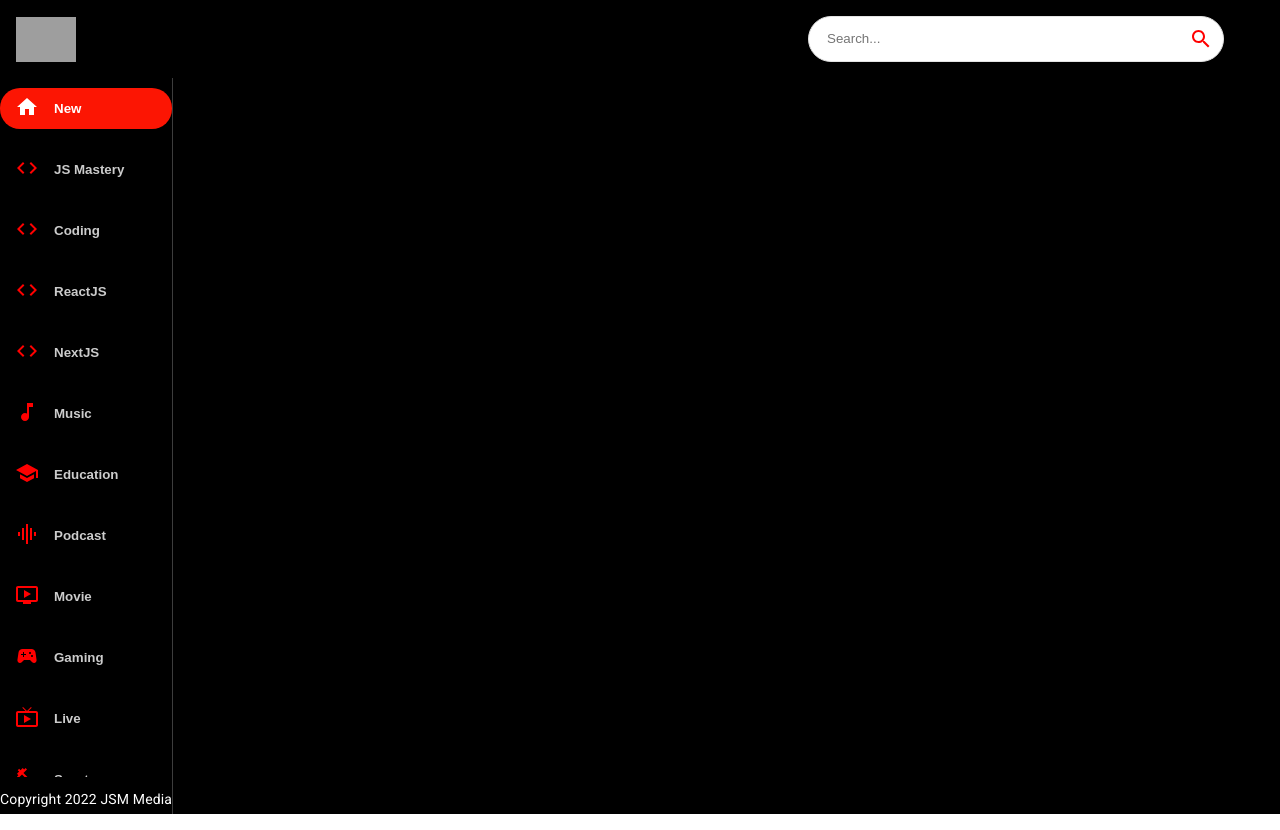
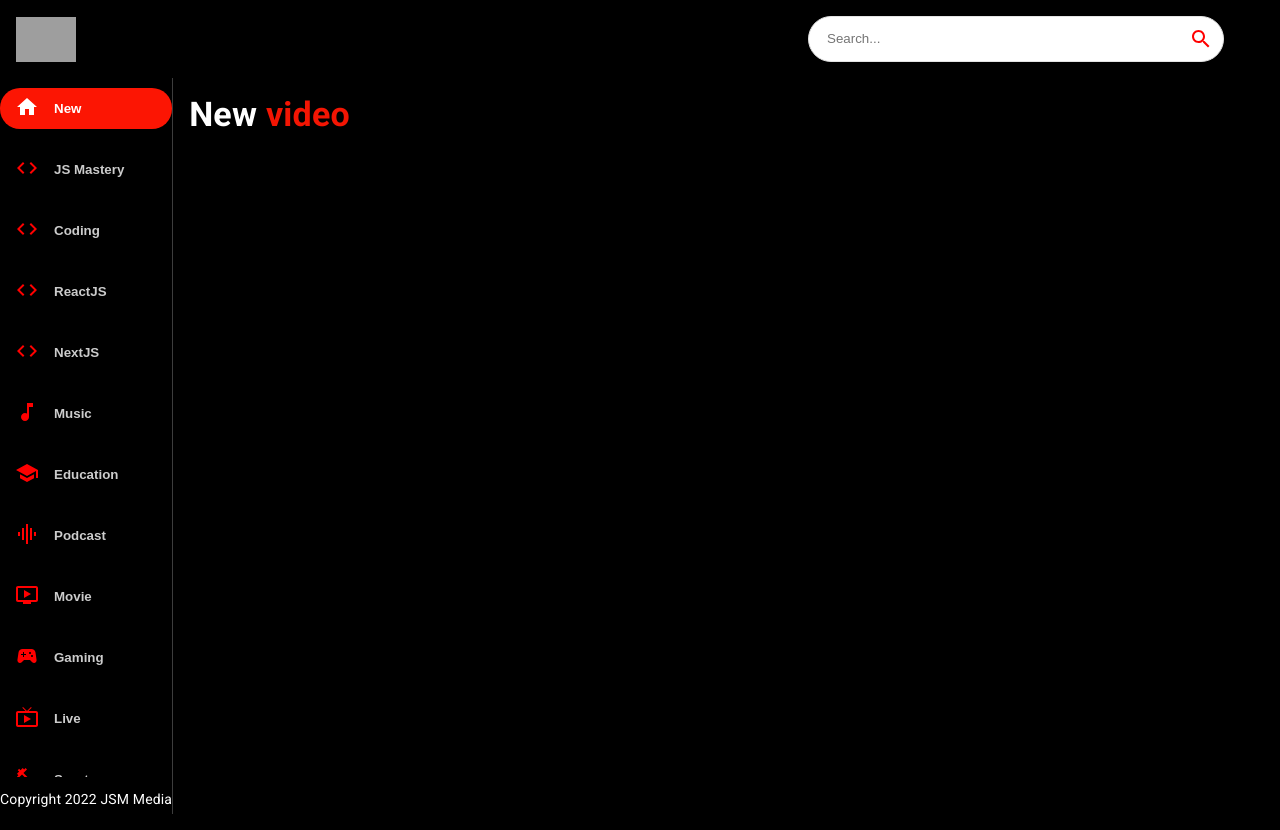
Before and after one commit to Argeem/youtube-clone, a React (Create React App) app: page / in a window 1280 px wide. Built offline with nearby package versions, Linux system fonts and the light colour scheme; grey boxes are pictures that could not be loaded.

Commit message:
add video feed with empty videos

```diff
--- a/src/components/Feed.jsx
+++ b/src/components/Feed.jsx
@@ -1,6 +1,6 @@
 import { useState, useeff } from "react";
 import { Box, Stack, Typography } from "@mui/material";
-import SideBar from "./SideBar";
+import { SideBar, Video } from "./index";
 
 const Feed = () => {
   return (
@@ -19,10 +19,22 @@ const Feed = () => {
         <Typography
           className="copyright"
           variant="body2"
-          sx={{mt:1.5, color:"#fff"}}
+          sx={{ mt: 1.5, color: "#fff" }}
         >
           Copyright 2022 JSM Media
         </Typography>
+      </Box>
+
+      <Box p={2} sx={{ overflowY: "auto", height: "90vh", flex: 2 }}>
+        <Typography
+          variant="h4"
+          fontWeight="bold"
+          mb={2}
+          sx={{ color: "white" }}
+        >
+          New <span style={{ color: "#F31503" }}>video</span>
+        </Typography>
+        <Video videos={[]} />
       </Box>
     </Stack>
   );
--- /dev/null
+++ b/src/components/Video.jsx
@@ -0,0 +1,9 @@
+import React from 'react'
+
+const Video = () => {
+  return (
+    <div>Video</div>
+  )
+}
+
+export default Video
--- a/src/components/index.js
+++ b/src/components/index.js
@@ -5,3 +5,4 @@ export { default as SearchFeed} from "./SearchFeed"
 export { default as VideoDetail} from "./VideoDetail"
 export { default as SearchBar} from "./SearchBar"
 export { default as SideBar} from "./SideBar"
+export { default as Video} from "./Video"
```
